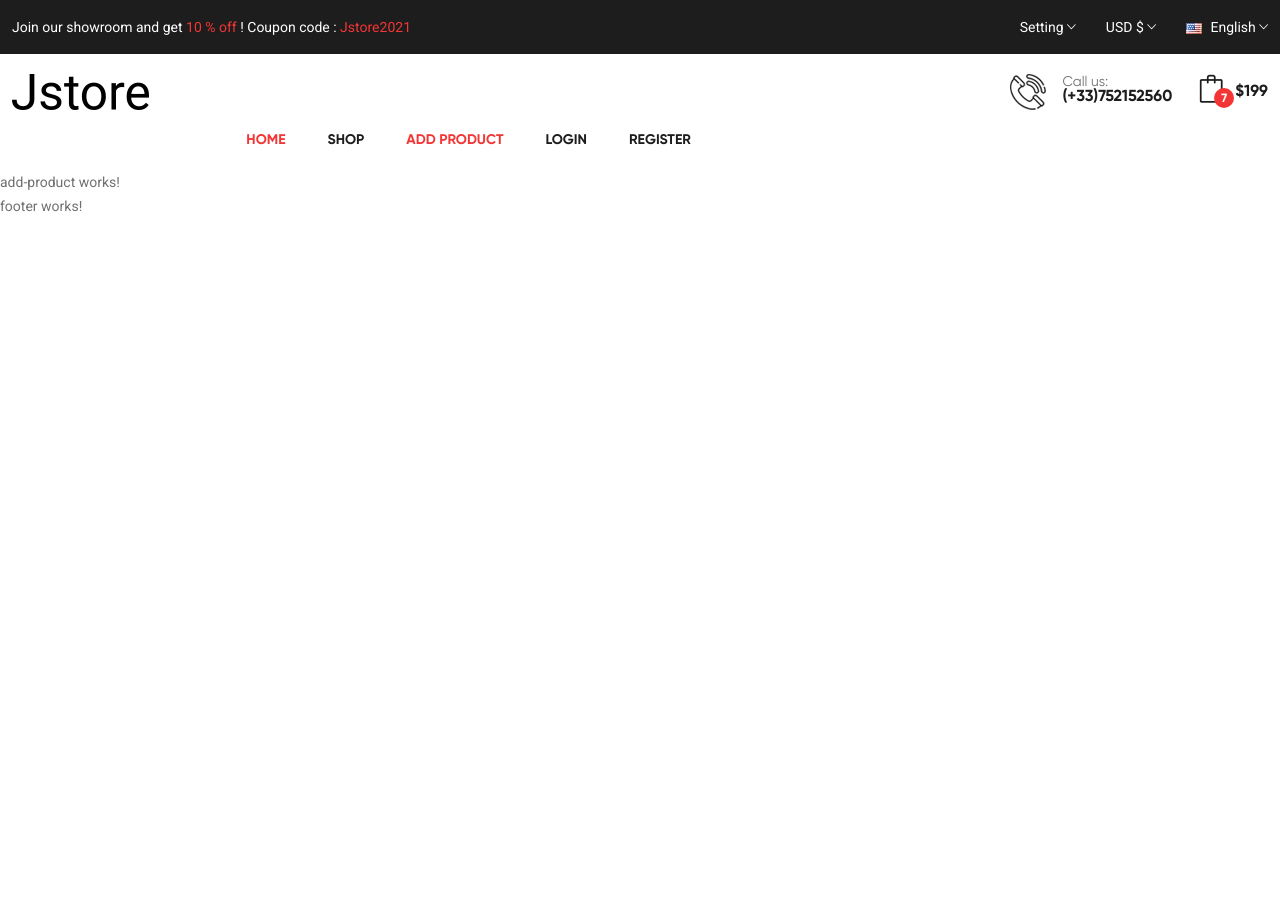
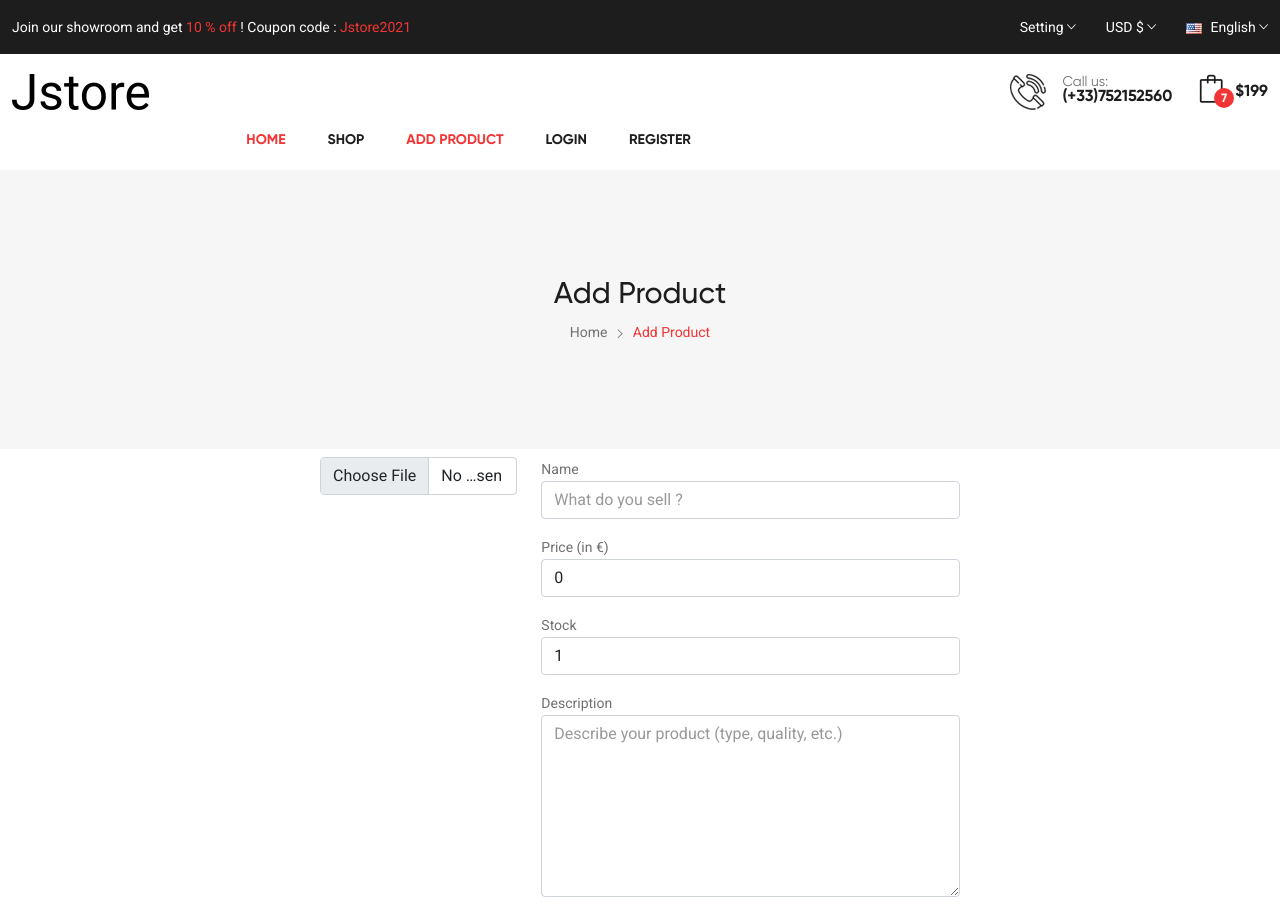
Before and after one commit to mlabbayeasape/frontend-app, an Angular app: page /add-product in a window 1280 px wide. Shown: the top 919 px of the page. Before the commit the page ends 800 px from the top, so only its background shows below. Built offline with nearby package versions, Linux system fonts and the light colour scheme.

Commit message:
video 100 OK

```diff
--- a/src/app/app-routing.module.ts
+++ b/src/app/app-routing.module.ts
@@ -2,6 +2,7 @@ import { NgModule } from '@angular/core';
 import { RouterModule, Routes } from '@angular/router';
 import { SigninComponent } from './components/auth/signin/signin.component';
 import { SignupComponent } from './components/auth/signup/signup.component';
+import { HomeComponent } from './components/home/home.component';
 import { NotFoundComponent } from './components/partials/not-found/not-found.component';
 import { AddProductComponent } from './components/shop/add-product/add-product.component';
 import { CartComponent } from './components/shop/cart/cart.component';
@@ -10,7 +11,7 @@ import { ShopComponent } from './components/shop/shop.component';
 import { SingleProductComponent } from './components/shop/single-product/single-product.component';
 
 const routes: Routes = [
-
+  { path: '', component: HomeComponent},
   { path: 'signup', component: SignupComponent},
   { path: 'signin', component: SigninComponent},
   { path: 'shop', component: ShopComponent},
--- a/src/app/app.module.ts
+++ b/src/app/app.module.ts
@@ -29,6 +29,7 @@ import {MatProgressSpinnerModule} from '@angular/material/progress-spinner';
 import { HttpClientModule, HTTP_INTERCEPTORS } from '@angular/common/http';
 import { ReactiveFormsModule } from '@angular/forms';
 import { AuthInterceptor } from './interceptor/auth.interceptor';
+import { HomeComponent } from './components/home/home.component';
 
 
 @NgModule({
@@ -48,6 +49,7 @@ import { AuthInterceptor } from './interceptor/auth.interceptor';
     QuickViewProductModalComponent,
     AddToCartModalComponent,
     DeleteProductModalComponent,
+    HomeComponent,
 
 
 
--- /dev/null
+++ b/src/app/components/home/home.component.html
@@ -0,0 +1,50 @@
+<app-header-page page="Home"></app-header-page>
+<section class="about-section pt-80 pb-50">
+  <div class="container">
+      <div class="row">
+          <div class="col-lg-6 mb-30">
+              <div class="about-content">
+                  <h2 class="title mb-20">Welcome To Jstore</h2>
+                  <p class="mb-20">
+                      Lorem ipsum dolor sit amet, consectetur adipisicing elit. Labore aperiam fugit consequuntur voluptatibus ex sint iure in, distinctio sed dolorem aspernatur veritatis repellendus dolorum voluptate, animi libero officiis eveniet accusamus recusandae. Temporibus
+                      amet ducimus sapiente voluptatibus autem dolorem magnam quas, officiis eveniet accusamus animi libero officiis eveniet accusamus recusandae. Temporibus
+                  </p>
+                  <p>
+                      Sint voluptatum beatae necessitatibus quos mollitia vero, optio asperiores aut tempora iusto eum rerum, possimus, minus quidem ut saepe laboriosam. Praesentium aperiam accusantium minus repellendus accusamus neque iusto pariatur laudantium provident quod
+                  </p>
+              </div>
+          </div>
+          <div class="col-lg-6 mb-30">
+              <div class="about-left-image mb-30">
+                  <img src="assets/img/about/about.png" alt="img" class="img-responsive">
+              </div>
+          </div>
+      </div>
+      <div class="row">
+          <div class="col-md-4 mb-30">
+              <div class="about-info">
+                  <h4 class="title mb-20">Our Company</h4>
+                  <p>
+                      Lorem ipsum dolor sit amet conse ctetur adipisicing elit, sed do eiusmod tempor incididunt ut labore et dolore magna aliqua. Ut enim ad minim veniam. Lorem ipsum dolor sit amet conse ctetur adipisicing elit.
+                  </p>
+              </div>
+          </div>
+          <div class="col-md-4 mb-30">
+              <div class="about-info">
+                  <h4 class="title mb-20">Our Team</h4>
+                  <p>
+                      Lorem ipsum dolor sit amet conse ctetur adipisicing elit, sed do eiusmod tempor incididunt ut labore et dolore magna aliqua. Ut enim ad minim veniam. Lorem ipsum dolor sit amet conse ctetur adipisicing elit.
+                  </p>
+              </div>
+          </div>
+          <div class="col-md-4 mb-30">
+              <div class="about-info">
+                  <h4 class="title mb-20">Testimonial</h4>
+                  <p>
+                      Lorem ipsum dolor sit amet conse ctetur adipisicing elit, sed do eiusmod tempor incididunt ut labore et dolore magna aliqua. Ut enim ad minim veniam. Lorem ipsum dolor sit amet conse ctetur adipisicing elit.
+                  </p>
+              </div>
+          </div>
+      </div>
+  </div>
+</section>
--- /dev/null
+++ b/src/app/components/home/home.component.ts
@@ -0,0 +1,15 @@
+import { Component, OnInit } from '@angular/core';
+
+@Component({
+  selector: 'app-home',
+  templateUrl: './home.component.html',
+  styleUrls: ['./home.component.css']
+})
+export class HomeComponent implements OnInit {
+
+  constructor() { }
+
+  ngOnInit(): void {
+  }
+
+}
--- a/src/app/components/partials/not-found/not-found.component.html
+++ b/src/app/components/partials/not-found/not-found.component.html
@@ -1 +1,18 @@
-<p>not-found works!</p>
+<app-header-page page="Not Found"></app-header-page>
+<div class="section">
+  <div class="error_wrap">
+      <div class="container">
+          <div class="row align-items-center justify-content-center">
+              <div class="col-lg-6 col-md-10 order-lg-first">
+                  <div class="text-center">
+                      <div class="display-1">404</div>
+                      <p  class="display-6">oops! The page you requested was not found!</p>
+                      <p class="display-5">The page you are looking for was moved, removed, renamed or might never existed.</p>
+
+                      <a routerLink='/shop' class="btn theme-btn--dark3 btn--xl mt-5 mt-sm-0 rounded-5 m-3">Back To Shop</a>
+                  </div>
+              </div>
+          </div>
+      </div>
+  </div>
+</div>
--- a/src/app/components/shop/add-product/add-product.component.html
+++ b/src/app/components/shop/add-product/add-product.component.html
@@ -1 +1,49 @@
-<p>add-product works!</p>
+<app-header-page page="Add Product"></app-header-page>
+<mat-spinner *ngIf="loading"></mat-spinner>
+<div *ngIf="!loading" class="col-sm-6 offset-sm-3 mt-2">
+  <div class="row">
+    <div class="col-md-4">
+
+      <input type="file"  (change)="onImagePick($event)" class="form-control">
+      <div class="image-preview" *ngIf="imagePreview">
+        <img [src]="imagePreview" alt="">
+      </div>
+    </div>
+    <div class="col-md-8">
+
+      <form [formGroup]="productForm">
+
+        <p class="alert-danger" *ngIf="errorMessage">{{ errorMessage }}</p>
+
+        <div class="form-group">
+          <label for="title">Name</label>
+          <input type="text" placeholder="What do you sell ?" id="title" formControlName="name" class="form-control">
+        </div>
+
+        <div class="form-group">
+          <label for="price">Price (in €)</label>
+          <input type="number" id="price" class="form-control" formControlName="price" min="5">
+        </div>
+
+        <div class="form-group">
+          <label for="price">Stock </label>
+          <input type="number" id="price" class="form-control" formControlName="stock" min="1">
+        </div>
+
+        <div class="form-group">
+          <label for="description">Description</label>
+          <textarea name="description"
+                    id="description"
+                    cols="30" rows="7"
+                    class="form-control"
+                    formControlName="description"
+                    placeholder="Describe your product (type, quality, etc.)"></textarea>
+        </div>
+
+        <button class="btn theme-btn--dark1 btn--md m-2" (click)="onSubmit()" [disabled]="productForm.invalid">Add Product </button>
+
+      </form>
+    </div>
+
+  </div>
+</div>
--- a/src/app/components/shop/add-product/add-product.component.ts
+++ b/src/app/components/shop/add-product/add-product.component.ts
@@ -1,4 +1,6 @@
 import { Component, OnInit } from '@angular/core';
+import { FormBuilder, FormGroup, Validators } from '@angular/forms';
+import { AuthService } from 'src/app/services/auth.service';
 
 @Component({
   selector: 'app-add-product',
@@ -7,9 +9,45 @@ import { Component, OnInit } from '@angular/core';
 })
 export class AddProductComponent implements OnInit {
 
-  constructor() { }
+  productForm: FormGroup;
+  errorMessage: string;
+  loading: boolean = false;
+  imagePreview: string;
+  userID: string;
+  constructor(private formBuilder: FormBuilder,
+              private auth: AuthService,
+    ) { }
 
   ngOnInit(): void {
+    this.productForm = this.formBuilder.group({
+      name:         [null,Validators.required],
+      description:  [null,Validators.required],
+      stock:        [1,Validators.required],
+      price:        [0,Validators.required],
+      image:        [null,Validators.required],
+    });
+    this.userID = this.auth.userID;
+  }
+
+  onSubmit():void{
+
+  }
+
+  onImagePick(event: Event){
+    const file = (event.target as HTMLInputElement).files[0];
+    this.productForm.get('image').patchValue(file);
+    this.productForm.get('image').updateValueAndValidity();
+
+    const reader = new FileReader();
+    reader.onload = ()=>{
+      if(this.productForm.get('image').valid){
+        this.imagePreview = reader.result as string;
+      }else{
+        this.imagePreview = null;
+      }
+    }
+    reader.readAsDataURL(file);
+
   }
 
 }
```
Also changed, not shown: src/app/components/home/home.component.css (added), 1 other file (tests, documents, lock files or other folders).
